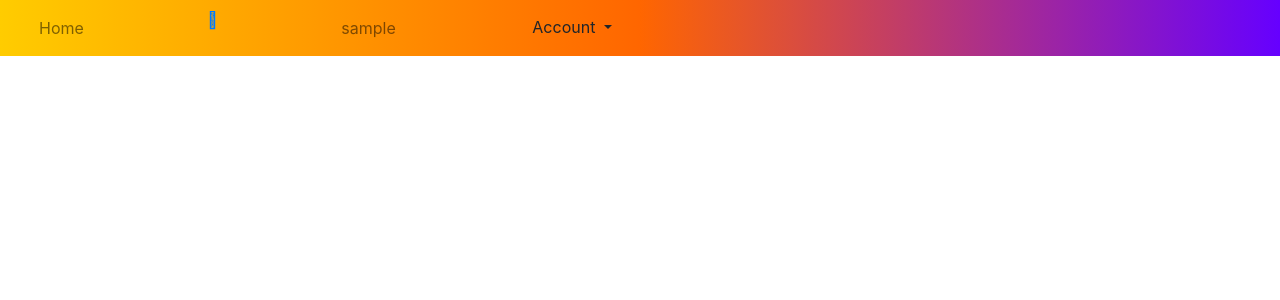
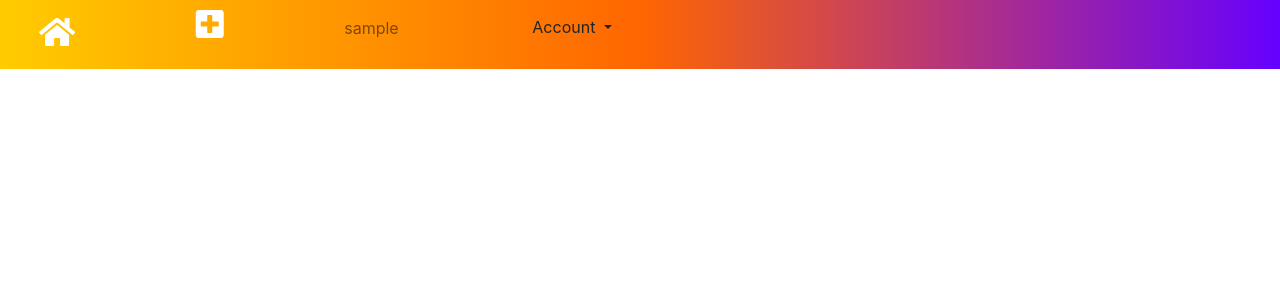
Before and after one commit to damunza/insta-clone, a Django app: page / in a window 1280 px wide. Shown: the top 300 px of the page. Run offline with Django 3.2, Linux system fonts and the light colour scheme; the visitor is signed in with stand-in values (Sample User, id 1); data that the repository does not hold is empty; some libraries are stand-ins or nearby versions.

```diff
--- a/app/templates/navbar.html
+++ b/app/templates/navbar.html
@@ -1,4 +1,3 @@
-<link rel="stylesheet" href="https://use.fontawesome.com/releases/v5.3.1/css/all.css" integrity="sha384-mzrmE5qonljUremFsqc01SB46JvROS7bZs3IO2EmfFsd15uHvIt+Y8vEf7N7fWAU" crossorigin="anonymous">
 <nav class="navbar navbar-expand-sm navbar-light bg-light" style="background:linear-gradient(-90deg, #6600ff, #ff6600, #ffcc00);">
   <!-- <a class="navbar-brand" href="#">The Moringa Tribune</a> -->
   <!-- <nav class="navbar navbar-light navbar-right">
@@ -11,10 +10,10 @@
   {% if user.is_authenticated %}
   <ul class="navbar-nav mr-auto d-flex justify-content-between">
     <li class="nav-item">
-        <a class="nav-link" href="{% url 'home' %}">Home <span class="sr-only">(current)</span></a>
+        <a class="nav-link" href="{% url 'home' %}"><i class="fa fa-home fa-2x" style="color:white;padding-bottom:5px;padding-top:0;"></i> <span class="sr-only">(current)</span></a>
     </li>
     <li class="nav-item">
-      <a href="{% url 'new_post' %}"><i class="fal fa-plus-square"></i></a>
+      <a href="{% url 'new_post' %}"><i class="fa fa-plus-square fa-2x" style="color:white;"></i></a>
     </li>
     <li class="nav-item">
         <a class="nav-link" href="/profile/{{user.username}}">{{user.username}}</a>
```
Also changed, not shown: media/images/boat1.jpeg (added).
